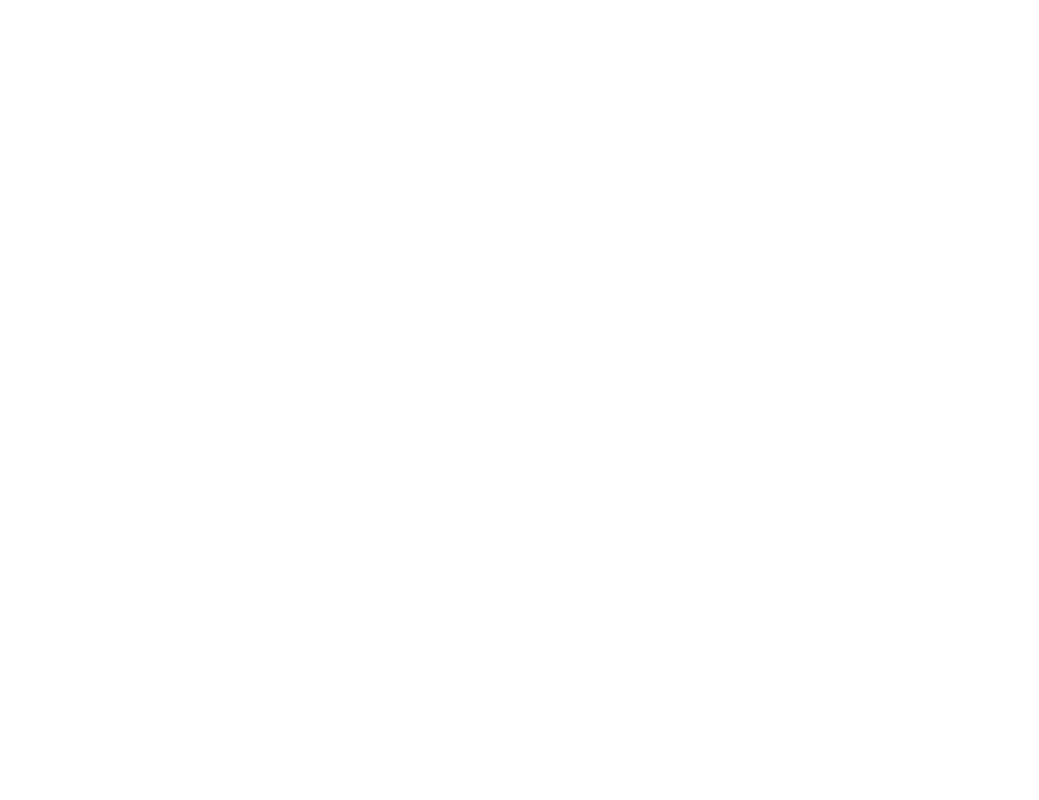
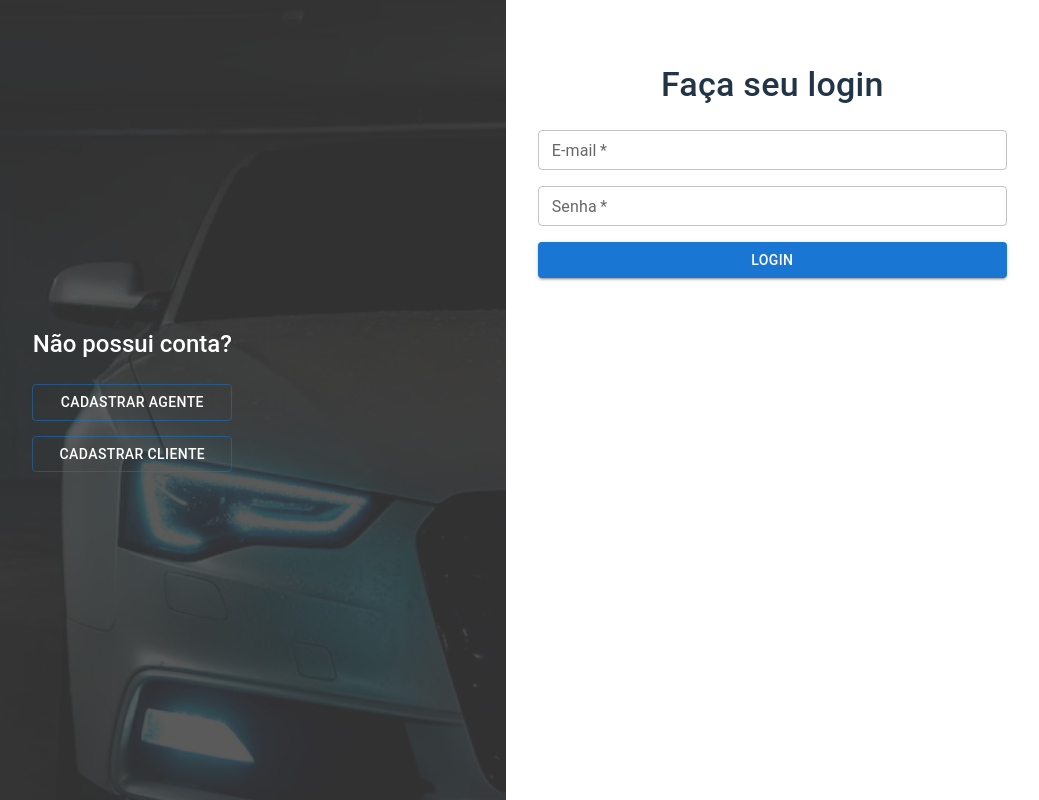
Before and after one commit to henriquegrissi/LDS---Lab-2, a React (Vite) app in the folder implementacao/lab2_gestao_automoveis/view/: page / in a window 1280 px wide. Before the commit this address had no page. Shown: the whole page, without its empty margins (241-1280 px from the left). Built offline with nearby package versions, Linux system fonts and the light colour scheme.

Commit message:
style(frontend): Ajuste de estilização

```diff
--- a/implementacao/lab2_gestao_automoveis/view/src/App.jsx
+++ b/implementacao/lab2_gestao_automoveis/view/src/App.jsx
@@ -11,7 +11,7 @@
   return (
     <BrowserRouter>
       <Routes>
-        <Route path="/login" element={<Login/>}/>
+        <Route path="/" element={<Login/>}/>
         <Route path="/cliente/cadastro" element={<CadastroCliente/>}/>
         <Route path="/agente/cadastro" element={<CadastroAgente/>}/>
         <Route path="/veiculo/cadastro" element={<CadastroVeiculo/>}/>
--- a/implementacao/lab2_gestao_automoveis/view/src/components/Alugar/index.jsx
+++ b/implementacao/lab2_gestao_automoveis/view/src/components/Alugar/index.jsx
@@ -27,11 +27,10 @@
 
   const handleConfirm = () => {
     const requestBody = {
-      idCliente: 3,
+      idCliente: localStorage.getItem("id"),
       idVeiculo: selectedRow.id,
       quantidadeDeDias: parseInt(quantity, 10),
     };
-
     const response = useApi.post('/pedido/cadastrar', requestBody)
     .then((response) => {
       console.log('Pedido criado com sucesso:', response.data);
--- a/implementacao/lab2_gestao_automoveis/view/src/components/cadastroUsuarioA/index.jsx
+++ b/implementacao/lab2_gestao_automoveis/view/src/components/cadastroUsuarioA/index.jsx
@@ -36,7 +36,7 @@
     try{
       await useApi.post('agente/cadastrar', user);
       alert('Agente cadastrado com sucesso');
-      navigate('/login');
+      navigate('/');
     }catch(error){
       console.error('Erro:', error);
     }
--- a/implementacao/lab2_gestao_automoveis/view/src/components/cadastroUsuarioC/index.jsx
+++ b/implementacao/lab2_gestao_automoveis/view/src/components/cadastroUsuarioC/index.jsx
@@ -69,7 +69,7 @@
     try{
       await useApi.post('cliente/cadastrar', user);
       alert('Cliente cadastrado com sucesso');
-      navigate('/login');
+      navigate('/');
     }catch(error){
       console.error('Erro:', error);
     }
@@ -81,7 +81,6 @@
 
     <Grid item xs={12} sm={8} md={5} >
       <Box>
-
         <Box component="form"   sx={{my: 8, mx: 4, display: 'flex', flexDirection: 'column', alignItems: 'center',}} >
           <Typography variant="h4" fontWeight="fontWeightMedium" mb={3}>
             Realize seu cadastro
--- a/implementacao/lab2_gestao_automoveis/view/src/components/login/index.jsx
+++ b/implementacao/lab2_gestao_automoveis/view/src/components/login/index.jsx
@@ -23,17 +23,31 @@
             const response = await useApi.post('usuario/login', user);
             const tipoCadastro = response.data.tipoCadastro;
             if(tipoCadastro){
-                localStorage.setItem("tipoCadastro",response.data.tipoCadastro);
-                if(tipoCadastro === 'Cliente')
+                localStorage.setItem("tipoCadastro",tipoCadastro);
+                if(tipoCadastro === 'Cliente'){
+                    localStorage.setItem("id", response.data.cliente.id);
                     navigate('/alugar')
-                if(tipoCadastro === 'Agente')
+                }
+                if(tipoCadastro === 'Agente'){
+                    localStorage.setItem("id", response.data.agente.id);
                     navigate('/analisar')
+                }
             }
           }catch(error){
             alert('Erro ao efetuar login! Verifique os dados')
             console.error('Erro:', error);
           }
     };
+
+    const handleClick2 = async (e) => {
+        e.preventDefault();
+        navigate('/agente/cadastro');
+    }
+
+    const handleClick3 = async (e) => {
+        e.preventDefault();
+        navigate('/cliente/cadastro');
+    }
 
     return (
         <Grid container component="main" sx={{ height: '100vh'}}>
@@ -52,8 +66,11 @@
                     Não possui conta?
                 </Typography>
 
-                <Button type="submit" size="medium"  variant="outlined" sx={{ width: '200px',  color: "white" }} >
-                    cadastrar
+                <Button type="submit" size="medium"  variant="outlined" sx={{ width: '200px', marginBottom: '15px', color: "white" }} onClick={handleClick2} >
+                    cadastrar agente
+                </Button>
+                <Button type="submit" size="medium"  variant="outlined" sx={{ width: '200px',  color: "white" }} onClick={handleClick3} >
+                    cadastrar cliente
                 </Button>
             </Grid>
 
--- a/implementacao/lab2_gestao_automoveis/view/src/index.css
+++ b/implementacao/lab2_gestao_automoveis/view/src/index.css
@@ -55,6 +55,10 @@
   outline: 4px auto -webkit-focus-ring-color;
 }
 
+#root {
+  width: 100%;
+}
+
 @media (prefers-color-scheme: light) {
   :root {
     color: #213547;
```
Also changed, not shown: implementacao/lab2_gestao_automoveis/view/src/components/navBarAgente/index.jsx (+0 -11 lines), 2 other files (tests, documents, lock files or other folders).
